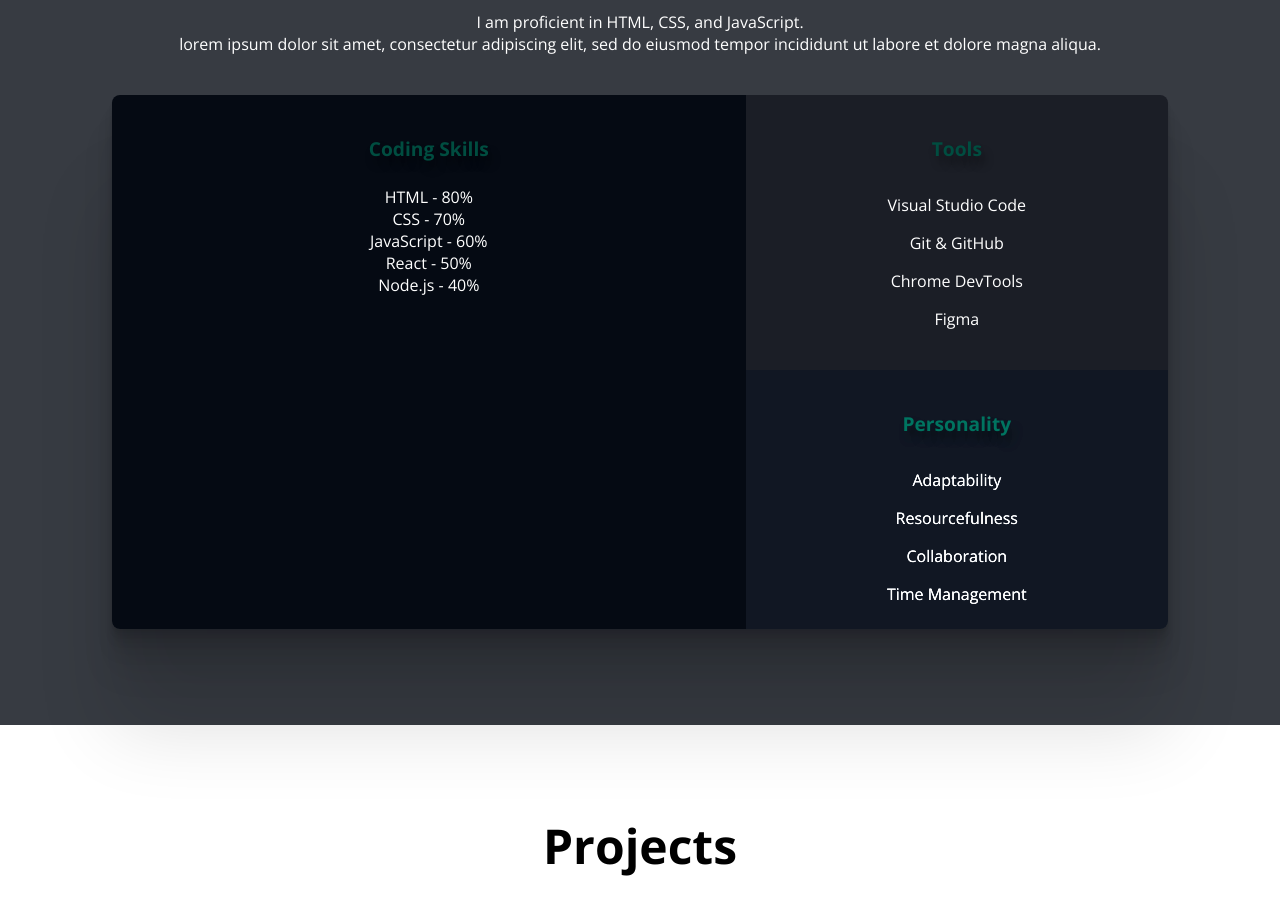
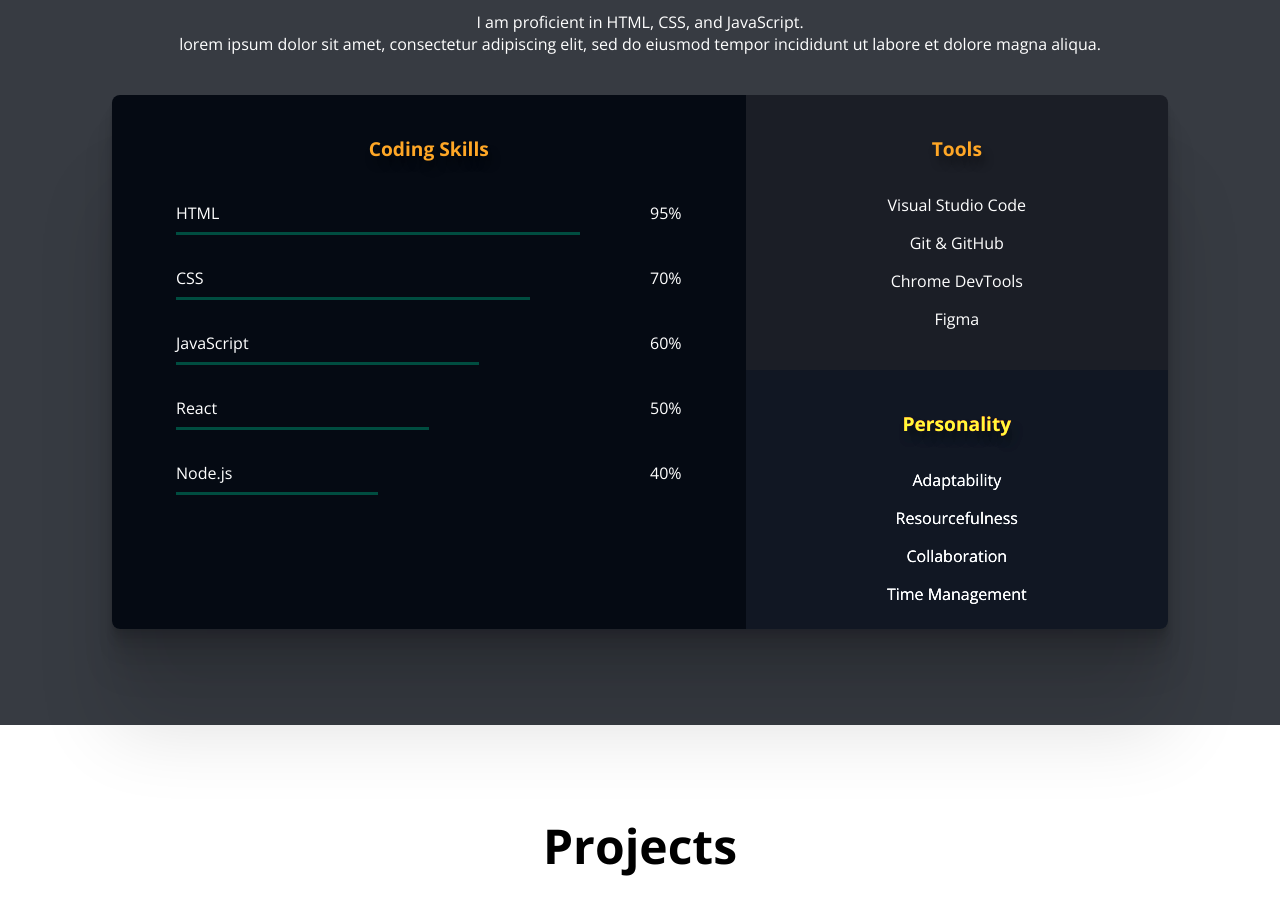
Before and after one commit to uzoogogo/portfolio, a plain HTML site: page index.html in a window 1280 px wide. Shown: the part 2095-3010 px from the top of the page. Drawn offline with nearby package versions, Linux system fonts and the light colour scheme.

Commit message:
Css-skills-bar

```diff
--- a/css/style.css
+++ b/css/style.css
@@ -249,7 +249,7 @@ button:focus {
 }
 
 .skills__title {
-    color: var(--color-accent);
+    color: var(--color-accent-variant);
     margin: 1rem 0;
     font-size: 1.2rem;
     text-shadow: 4.0px 8.0px 8.0px rgba(0,0,0,0.38);
@@ -271,3 +271,26 @@ button:focus {
     background-color: var(--color-primary-variant);
     filter: brightness(150%);
 }
+
+.bar {
+    display: flex;
+    flex-direction: column;
+    padding: 1rem;
+    gap: 0.5rem;
+}
+
+.bar__metadata {
+    display: flex;
+    justify-content: space-between;
+}
+
+.bar__bg {
+    width: 100%;
+    height: 3px;
+    background-color: var(--color-transparent);
+}
+
+.bar__value {
+    background-color: var(--color-accent);
+    height: 3px;
+}
--- a/index.html
+++ b/index.html
@@ -112,25 +112,35 @@
              <section class="skills__coding">
                 <h3 class="skills__title">Coding Skills</h3>
                 <ul>
-                    <li>
-                    <div><span>HTML</span><span> - 80%</span></div>
-                    <div><div style="width: 80%"></div></div>
+                    <li class="bar">
+                     <div class="bar__metadata"><span>HTML</span><span> 95%</span>
+                     </div>
+                     <div class="bar__bg"><div class="bar__value" style="width: 80%"></div>
+                     </div>
                     </li>
-                    <li>
-                    <div><span>CSS</span><span> - 70%</span></div>
-                    <div><div style="width: 70%"></div></div>
+                    <li class="bar">
+                     <div class="bar__metadata"><span>CSS</span><span> 70%</span>
+                     </div>
+                     <div class="bar__bg"><div class="bar__value" style="width: 70%"></div>
+                     </div>
                     </li>
-                    <li>
-                    <div><span>JavaScript</span><span> - 60%</span></div>
-                    <div><div style="width: 60%"></div></div>
+                    <li class="bar">
+                     <div class="bar__metadata"><span>JavaScript</span><span> 60%</span>
+                     </div>
+                     <div class="bar__bg"><div class="bar__value" style="width: 60%"></div>
+                     </div>
                     </li>
-                    <li>
-                    <div><span>React</span><span> - 50%</span></div>
-                    <div><div style="width: 50%"></div></div>
+                    <li class="bar">
+                     <div class="bar__metadata"><span>React</span><span> 50%</span>
+                     </div>
+                     <div class="bar__bg"><div class="bar__value" style="width: 50%"></div>
+                     </div>
                     </li>
-                    <li>
-                    <div><span>Node.js</span><span> - 40%</span></div>
-                    <div><div style="width: 40%"></div></div>
+                     <li class="bar">
+                     <div class="bar__metadata"><span>Node.js</span><span> 40%</span>
+                     </div>
+                     <div class="bar__bg"><div class="bar__value" style="width: 40%"></div>
+                     </div>
                     </li>
                 </ul>
              </section>
```
